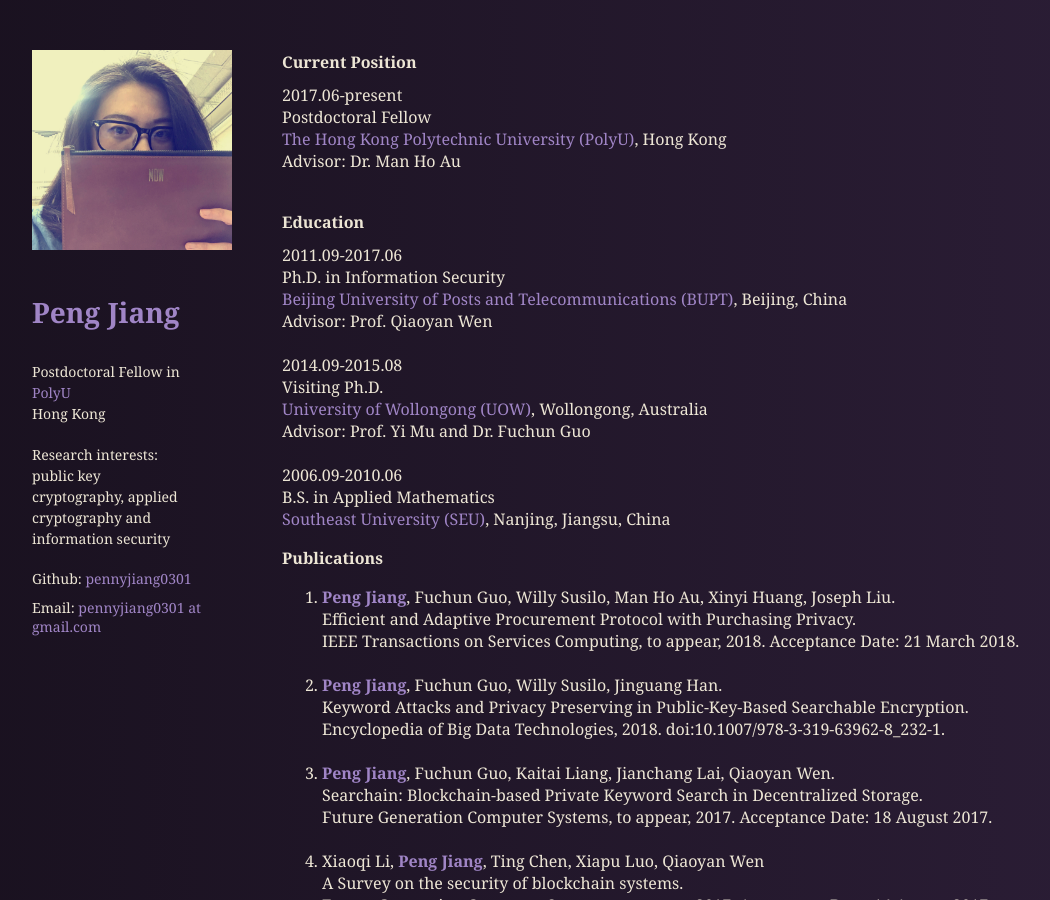
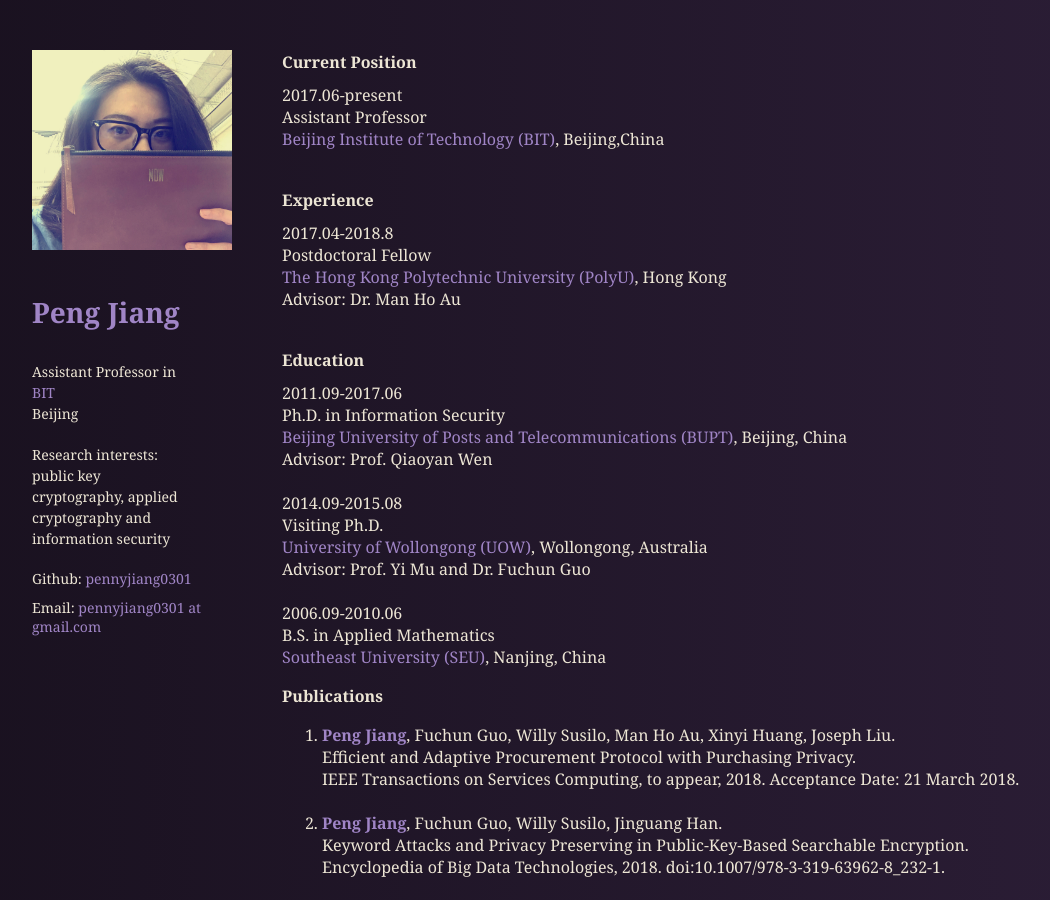
Before and after one commit to pennyjiang0301/pennyjiang0301.github.io, a Jekyll site: the page built from index.html, in a window 1280 px wide and 900 px high. Shown: the whole window, without its empty margins (68-1118 px from the left). Built offline with Jekyll 4.4.1, drawn with Linux system fonts in a browser that asks for light colours.

Commit message:
Update index.html

```diff
--- a/index.html
+++ b/index.html
@@ -10,8 +10,8 @@ title: Home
   </h1>
 
   <p>
-  Postdoctoral Fellow in <a href=https://www.polyu.edu.hk/>PolyU</a></br>
-  Hong Kong
+  Assistant Professor in <a href=http://www.bit.edu.cn//>BIT</a></br>
+  Beijing
   </p>
 
   <p>
@@ -32,11 +32,22 @@ title: Home
 	<strong>Current Position</strong></p>
 	<ul>
 	<li><align="left">2017.06-present<br/>
+	Assistant Professor<br/>
+    <a href="http://www.bit.edu.cn"> Beijing Institute of Technology (BIT)</a>, Beijing,China<br />
+	</li>
+	<br/>
+	</ul>
+
+	<p>
+	<strong>Experience</strong></p>
+	<ul>
+	<li><align="left">2017.04-2018.8<br/>
 	Postdoctoral Fellow<br/>
     <a href="https://www.polyu.edu.hk/"> The Hong Kong Polytechnic University (PolyU)</a>, Hong Kong<br />
 	Advisor: Dr. Man Ho Au</li>
 	<br/>
 	</ul>
+
 
 	<p>
 	<strong>Education</strong></p>
@@ -55,7 +66,7 @@ title: Home
 
 	<li><align="left">2006.09-2010.06<br/>
 	B.S. in Applied Mathematics<br/>
-    <a href="http://www.seu.edu.cn/">Southeast University (SEU)</a>, Nanjing, Jiangsu, China</li>
+    <a href="http://www.seu.edu.cn/">Southeast University (SEU)</a>, Nanjing, China</li>
 	</ul>
 
     <p>
```
